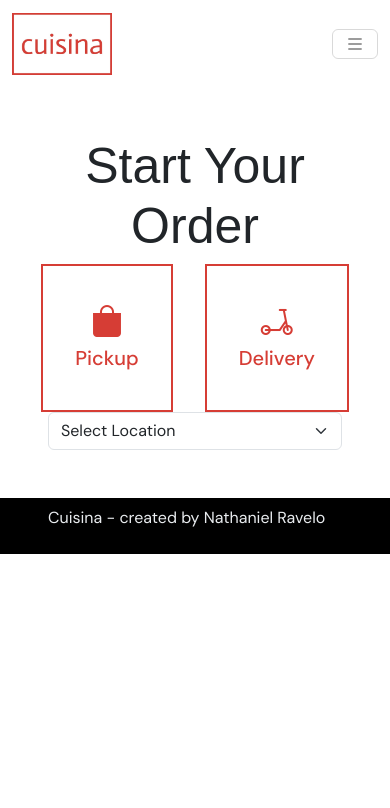
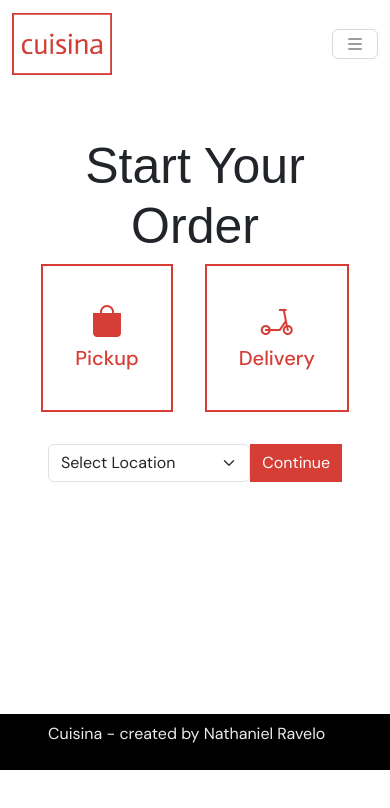
Before and after one commit to nmr15/nmr-cuisina, a React (Create React App) app: page /order in a window 390 px wide. Shown: the top 808 px of the page. Built offline with nearby package versions, Linux system fonts and the light colour scheme; a web font is replaced by a local one.

Commit message:
updated order page

```diff
--- a/src/App.css
+++ b/src/App.css
@@ -242,6 +242,12 @@ ul
             Order
 ---------------------------------*/
 
+.orderstart
+{
+  margin-bottom: 11.5rem;
+  padding: 3rem;
+}
+
 .ordertype-card
 {
   margin: 0 1rem;
@@ -262,6 +268,12 @@ ul
 .ordertype-card-icon
 {
   font-style: 10rem;
+}
+
+.orderlocation
+{
+  width: 40%;
+  margin: 2rem auto 0 auto;
 }
 
 /*------------------------------
@@ -308,6 +320,11 @@ ul
     width: 90%;
   }
 
+  .orderlocation
+  {
+    width: 80%;
+  }
+
   /* .menu-categories-list
   {
     display: none;
@@ -326,6 +343,11 @@ ul
     width: 100%;
   }
 
+  .orderlocation
+  {
+    width: 100%;
+  }
+
   .reserve
   {
     width: 90%;
--- a/src/Components/Order.js
+++ b/src/Components/Order.js
@@ -5,7 +5,7 @@ const StartOrder = () =>
 
   return (
     <>
-      <div className="container p-5">
+      <div className="container orderstart">
         <h1 className="heading text-center">Start Your Order</h1>
         <div className="ordertype d-flex justify-content-center">
           <div className="ordertype-card" tabIndex="1">
@@ -17,7 +17,7 @@ const StartOrder = () =>
             <h5>Delivery</h5>
           </div>
         </div>
-        <div className="orderlocation">
+        <div className="orderlocation d-flex justify-content-center">
           <select name="location" className="form-select reserve-form">
             <option>Select Location</option>
             <option value="Pomona">Pomona</option>
@@ -25,6 +25,7 @@ const StartOrder = () =>
             <option value="Glendora">Glendora</option>
             <option value="Rancho Cucamonga">Rancho Cucamonga</option>
           </select>
+          <button className="btn-red-small">Continue</button>
         </div>
       </div>
     </>
```
